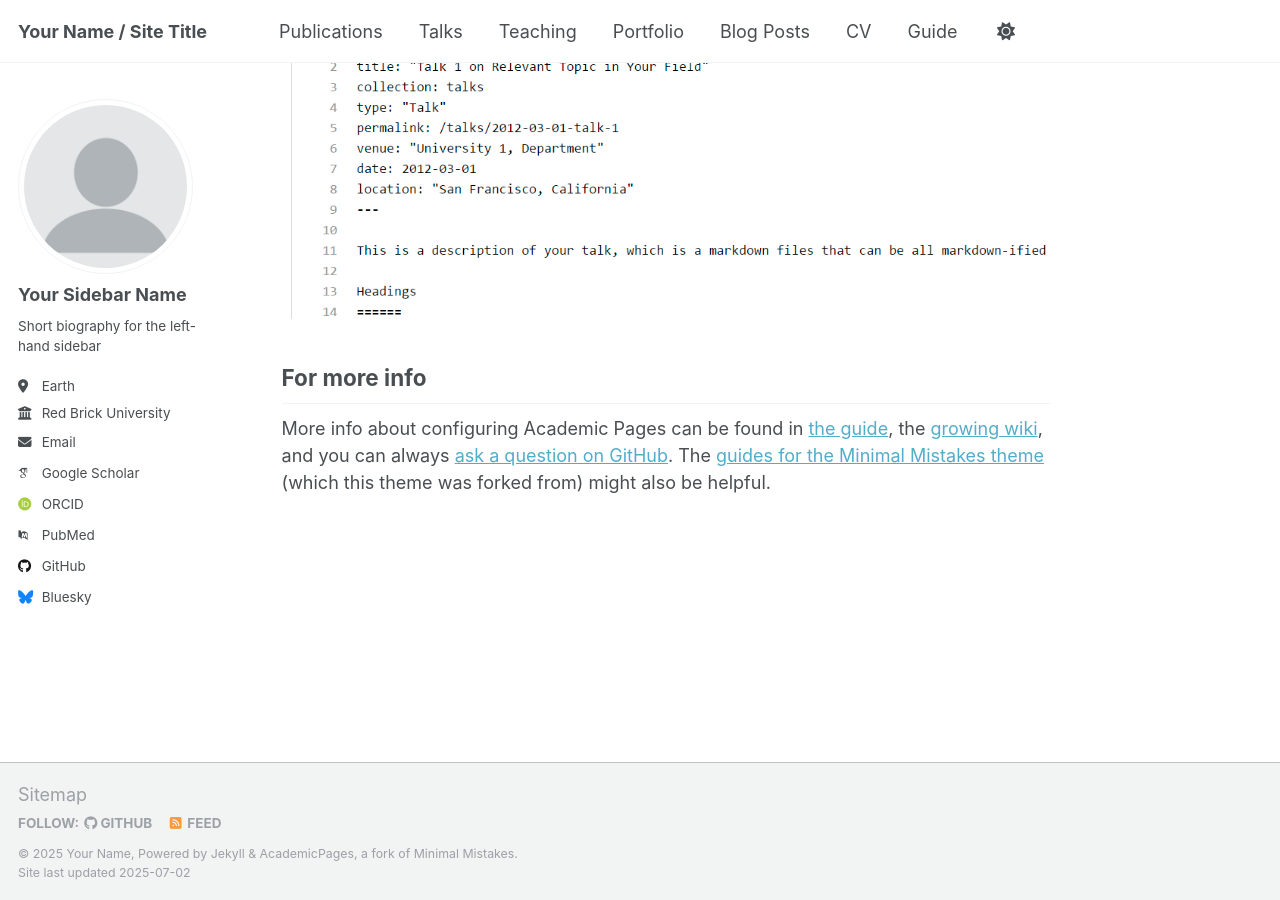
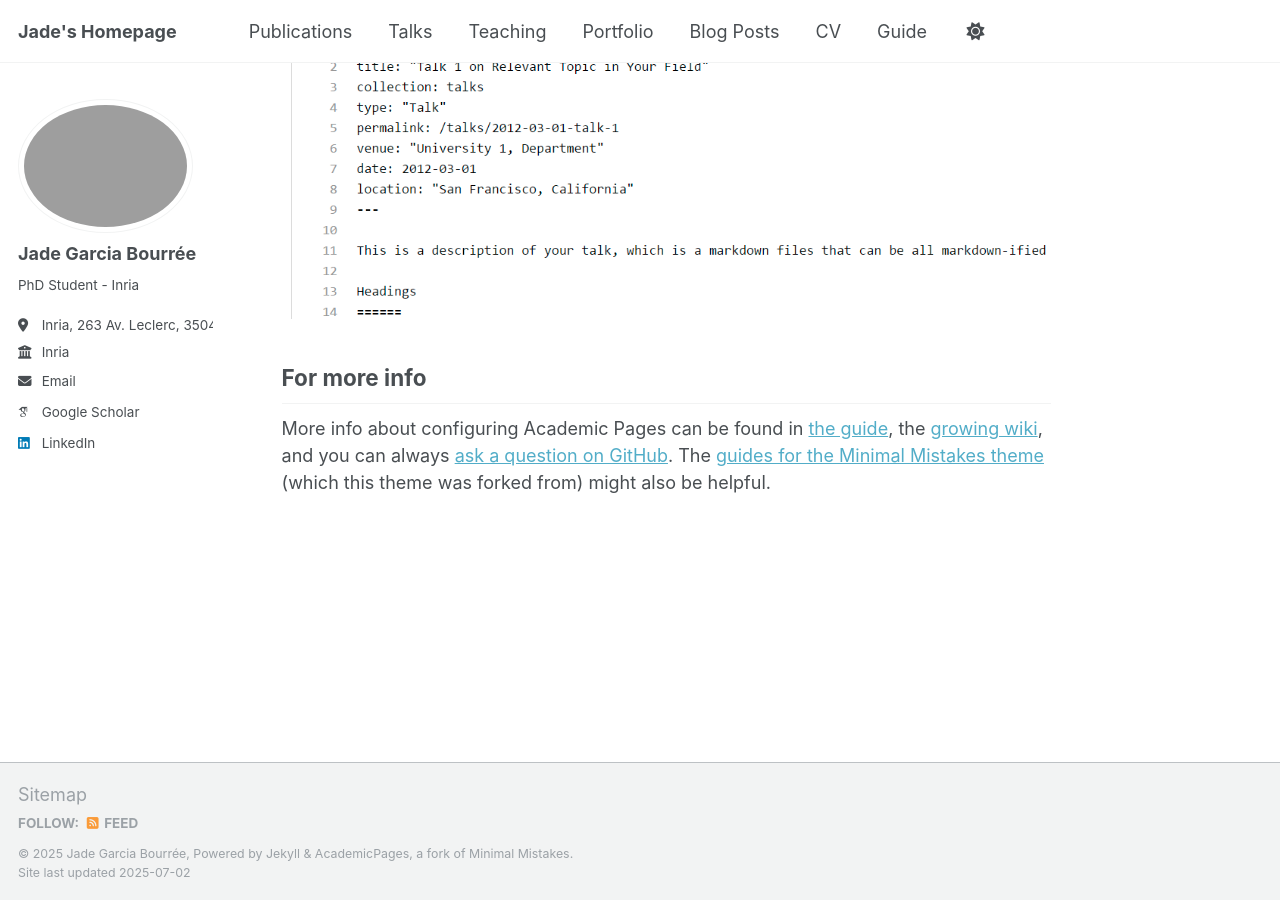
Before and after one commit to jadegarciabourree/jadegarciabourree.github.io, a Jekyll site: the page built from _pages/about.md, in a window 1280 px wide and 900 px high, scrolled down 2880 px. Built offline with Jekyll 4.4.1, drawn with Linux system fonts in a browser that asks for light colours; some web fonts are replaced; a script that is not in the unit is left out.

Commit message:
Update _config.yml

```diff
--- a/_config.yml
+++ b/_config.yml
@@ -9,36 +9,36 @@
 # Basic Site Settings
 locale                   : "en-US"
 site_theme               : "default"
-title                    : "Your Name / Site Title"
+title                    : "Jade's Homepage"
 title_separator          : "-"
-name                     : &name "Your Name"
+name                     : &name "Jade Garcia Bourrée"
 description              : &description "personal description"
-url                      : https://academicpages.github.io # the base hostname & protocol for your site e.g. "https://[your GitHub username].github.io" or if you already have some other page hosted on Github then use "https://[your GitHub username].github.io/[Your Repo Name]"
+url                      : https://jadegarciabourree.github.io # the base hostname & protocol for your site e.g. "https://[your GitHub username].github.io" or if you already have some other page hosted on Github then use "https://[your GitHub username].github.io/[Your Repo Name]"
 baseurl                  : "" # the subpath of your site, e.g. "/blog"
-repository               : "academicpages/academicpages.github.io"
+repository               : "jadegarciabourree/jadegarciabourree.github.io"
 
 # Site Author - The following control what appear as part of the author content on the side bar.
 #               If a field is blank the icon and link will not appear, otherwise it will be shown.
 #               Additional customization can be done by editing /_includes/author-profile.html
 author:
   # Biographic information
-  avatar           : "profile.png"
-  name             : "Your Sidebar Name"
+  avatar           : "Inria-0412-283.jpg"
+  name             : "Jade Garcia Bourrée"
   pronouns         : # example: "she/her"
-  bio              : "Short biography for the left-hand sidebar"
-  location         : "Earth"
-  employer         : "Red Brick University"
+  bio              : "PhD Student - Inria"
+  location         : "Inria, 263 Av. Leclerc, 35042 Rennes"
+  employer         : "Inria"
   uri              : # URL
-  email            : "none@example.org"
+  email            : "jade.garcia-bourree@inria.fr"
 
   # Academic websites
   academia         : # URL
   arxiv            : # URL - Update with the correct link to your profile
-  googlescholar    : "https://scholar.google.com/citations?user=PS_CX0AAAAAJ"
+  googlescholar    : "https://scholar.google.com/citations?user=p_wLEDUAAAAJ"
   impactstory      : # URL
-  orcid            : "http://orcid.org/yourorcidurl"
+  orcid            : # URL
   semantic         : # URL
-  pubmed           : "https://www.ncbi.nlm.nih.gov/pubmed/?term=john+snow"
+  pubmed           : # URL
   researchgate     : # URL
   scopus           : # URL
 
@@ -46,13 +46,13 @@ author:
   bitbucket        : # Username - Update with your username on the site
   codepen          : # Username
   dribbble         : # Username
-  github           : "academicpages"
+  github           : # Username
   kaggle           : # Username
   stackoverflow    : # User number or user number and name (i.e., use "1" or "1/jeff-atwood")
 
   # Social media
   artstation       : # Username
-  bluesky          : "bsky.app" # Replace this with you Bluesky username
+  bluesky          : # Username
   facebook         : # Username
   flickr           : # Username
   foursquare       : # Username
@@ -61,7 +61,7 @@ author:
   keybase          : # Username
   instagram        : # Username
   lastfm           : # Username
-  linkedin         : # Username
+  linkedin         : "jade-garcia-bourrée-3154272b0"
   mastodon         : # URL
   medium           : # URL
   pinterest        : # Username
```
